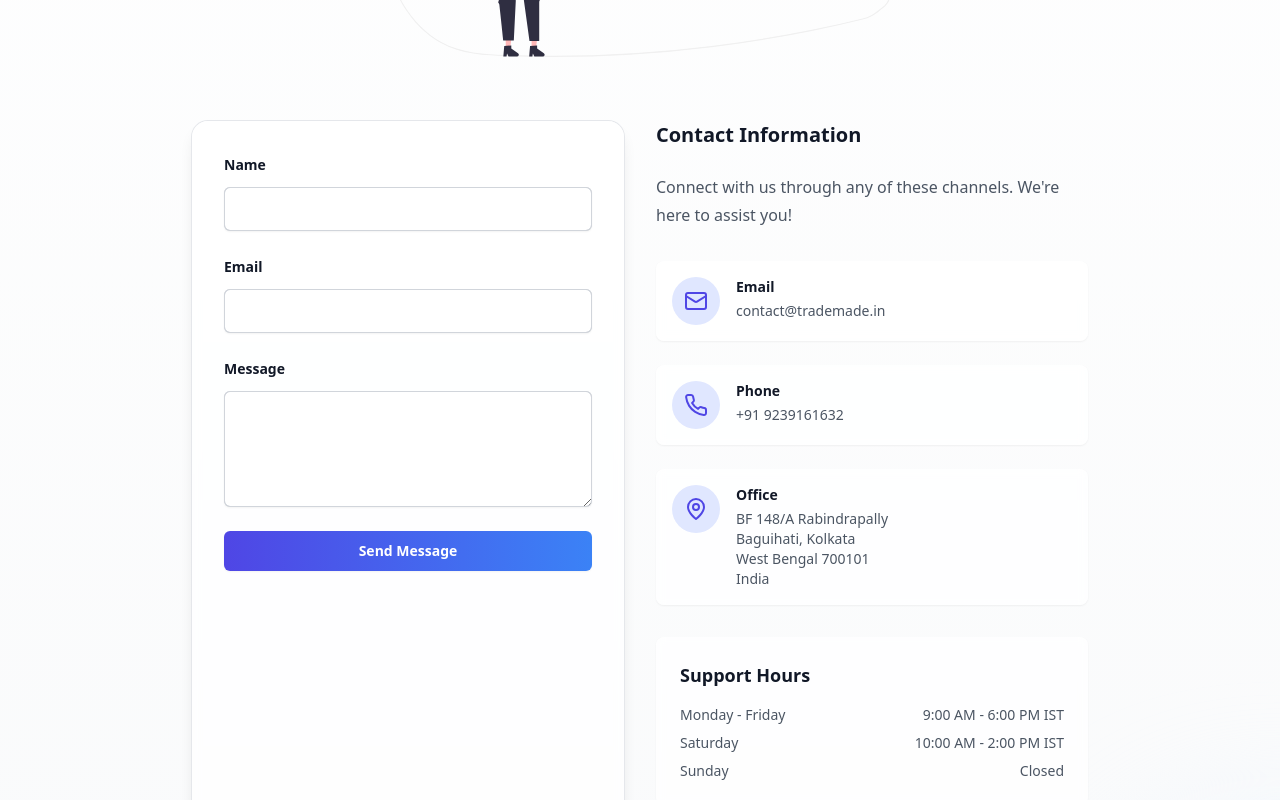
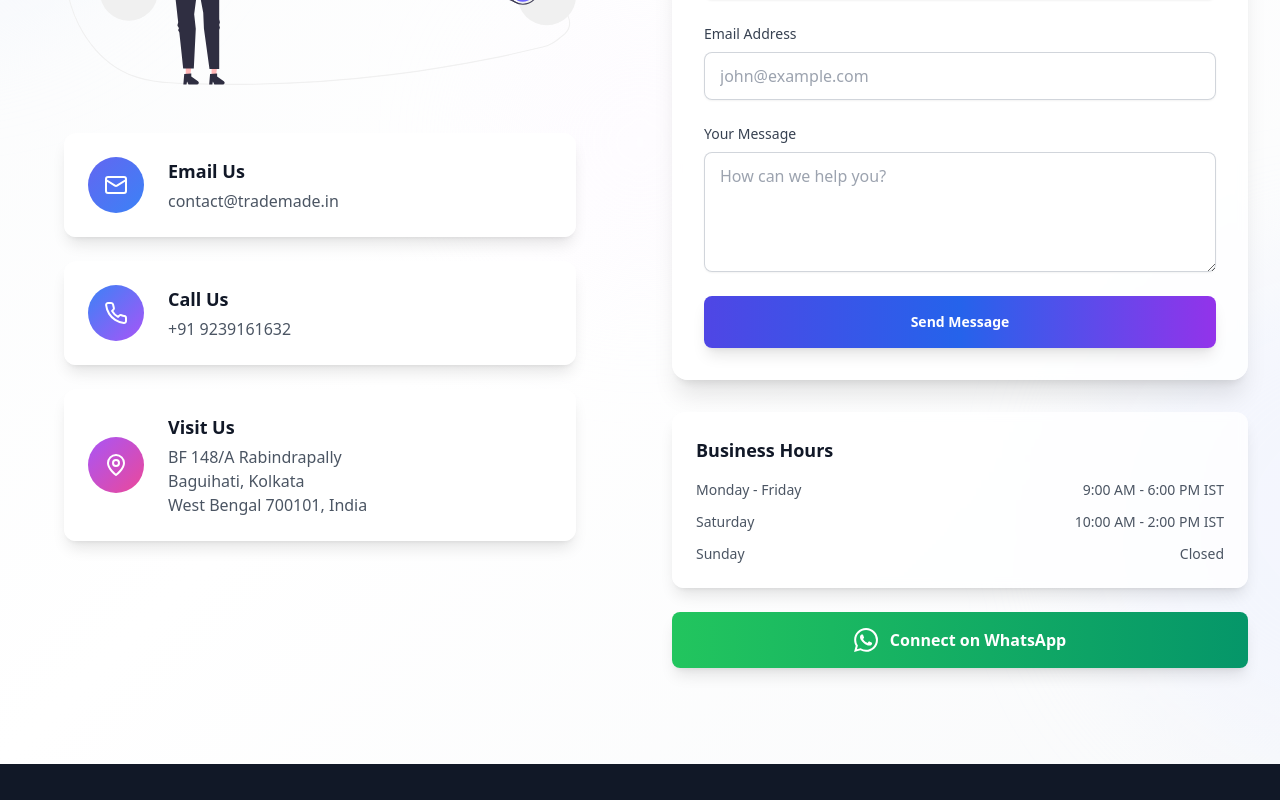
Before and after one commit to bluebuckres/trademade_web, a React (Vite) app: page /contact in a window 1280 px wide. Shown: the part 560-1360 px from the top of the page. Built offline with nearby package versions, Linux system fonts and the light colour scheme.

Commit message:
Enhance Contact page with premium enterprise-level design and UX improvements

```diff
--- a/src/components/Contact.tsx
+++ b/src/components/Contact.tsx
@@ -2,99 +2,157 @@ import { motion } from 'framer-motion';
 import { Mail, Phone, MapPin } from 'lucide-react';
 
 export const Contact = () => {
-  const whatsappNumber = "919239161632"; // Format: country code (91) + number
+  const whatsappNumber = "919239161632";
   const whatsappLink = `https://wa.me/${whatsappNumber}`;
 
   return (
-    <div className="relative bg-gradient-to-b from-white to-gray-50 py-24 sm:py-32 overflow-hidden">
-      {/* Background decorative elements */}
-      <div className="absolute inset-0 overflow-hidden">
-        <div className="absolute left-0 top-0 h-96 w-96 -translate-x-1/2 -translate-y-1/2 rounded-full bg-indigo-50 blur-3xl"/>
-        <div className="absolute right-0 bottom-0 h-96 w-96 translate-x-1/2 translate-y-1/2 rounded-full bg-blue-50 blur-3xl"/>
+    <div className="relative min-h-screen bg-gradient-to-br from-gray-50 via-white to-gray-50 overflow-hidden">
+      {/* Decorative elements */}
+      <div className="absolute inset-0 overflow-hidden pointer-events-none">
+        <div className="absolute -left-1/4 top-0 h-[500px] w-[500px] rounded-full bg-blue-50/50 blur-3xl"/>
+        <div className="absolute -right-1/4 bottom-0 h-[500px] w-[500px] rounded-full bg-indigo-50/50 blur-3xl"/>
+        <div className="absolute left-1/2 top-1/2 h-[300px] w-[300px] -translate-x-1/2 -translate-y-1/2 rounded-full bg-purple-50/30 blur-3xl"/>
       </div>
 
-      <div className="relative mx-auto max-w-7xl px-6 lg:px-8">
+      <div className="relative mx-auto max-w-7xl px-4 py-24 sm:px-6 lg:px-8">
+        {/* Header Section */}
         <motion.div
           initial={{ opacity: 0, y: 20 }}
           animate={{ opacity: 1, y: 0 }}
-          transition={{ duration: 0.5 }}
-          className="mx-auto max-w-2xl text-center"
+          transition={{ duration: 0.6 }}
+          className="text-center mb-16"
         >
-          <h2 className="text-4xl font-bold tracking-tight text-gray-900 sm:text-5xl bg-clip-text text-transparent bg-gradient-to-r from-indigo-600 to-blue-500">
-            Let's Connect
-          </h2>
-          <p className="mt-6 text-lg leading-8 text-gray-600">
-            Have questions about TradeMade? We're here to help you succeed.
+          <h1 className="text-5xl font-bold tracking-tight bg-gradient-to-r from-indigo-600 via-blue-600 to-purple-600 bg-clip-text text-transparent sm:text-6xl">
+            Get in Touch
+          </h1>
+          <p className="mt-6 text-lg leading-8 text-gray-600 max-w-2xl mx-auto">
+            Experience the future of trading with TradeMade. Our team is ready to assist you in revolutionizing your trading journey.
           </p>
         </motion.div>
 
-        {/* SVG Illustration */}
+        <div className="grid grid-cols-1 lg:grid-cols-2 gap-x-16 gap-y-8">
+          {/* Left Column - Illustration & Contact Info */}
           <motion.div
-          initial={{ opacity: 0, scale: 0.8 }}
-          animate={{ opacity: 1, scale: 1 }}
-          transition={{ duration: 0.5, delay: 0.2 }}
-          className="mx-auto mt-12 max-w-lg"
+            initial={{ opacity: 0, x: -20 }}
+            animate={{ opacity: 1, x: 0 }}
+            transition={{ duration: 0.6, delay: 0.2 }}
+            className="relative"
           >
+            {/* Illustration */}
+            <div className="mb-12">
               <img
                 src="/undraw_contact-us_kcoa.svg"
                 alt="Contact illustration"
-            className="w-full h-auto"
+                className="w-full max-w-lg mx-auto h-auto"
               />
+            </div>
+
+            {/* Contact Cards */}
+            <div className="space-y-6 max-w-lg mx-auto">
+              <motion.div
+                whileHover={{ scale: 1.02 }}
+                className="flex items-center gap-6 p-6 rounded-xl bg-white/80 backdrop-blur-sm shadow-lg hover:shadow-xl transition-all duration-300"
+              >
+                <div className="flex-shrink-0">
+                  <div className="w-14 h-14 rounded-full bg-gradient-to-br from-indigo-500 to-blue-500 flex items-center justify-center">
+                    <Mail className="h-6 w-6 text-white" />
+                  </div>
+                </div>
+                <div>
+                  <h3 className="text-lg font-semibold text-gray-900">Email Us</h3>
+                  <p className="mt-1 text-gray-600">contact@trademade.in</p>
+                </div>
               </motion.div>
 
-        <div className="mx-auto mt-16 grid max-w-4xl grid-cols-1 gap-8 sm:grid-cols-2">
+              <motion.div
+                whileHover={{ scale: 1.02 }}
+                className="flex items-center gap-6 p-6 rounded-xl bg-white/80 backdrop-blur-sm shadow-lg hover:shadow-xl transition-all duration-300"
+              >
+                <div className="flex-shrink-0">
+                  <div className="w-14 h-14 rounded-full bg-gradient-to-br from-blue-500 to-purple-500 flex items-center justify-center">
+                    <Phone className="h-6 w-6 text-white" />
+                  </div>
+                </div>
+                <div>
+                  <h3 className="text-lg font-semibold text-gray-900">Call Us</h3>
+                  <p className="mt-1 text-gray-600">+91 9239161632</p>
+                </div>
+              </motion.div>
+
+              <motion.div
+                whileHover={{ scale: 1.02 }}
+                className="flex items-center gap-6 p-6 rounded-xl bg-white/80 backdrop-blur-sm shadow-lg hover:shadow-xl transition-all duration-300"
+              >
+                <div className="flex-shrink-0">
+                  <div className="w-14 h-14 rounded-full bg-gradient-to-br from-purple-500 to-pink-500 flex items-center justify-center">
+                    <MapPin className="h-6 w-6 text-white" />
+                  </div>
+                </div>
+                <div>
+                  <h3 className="text-lg font-semibold text-gray-900">Visit Us</h3>
+                  <p className="mt-1 text-gray-600">
+                    BF 148/A Rabindrapally<br />
+                    Baguihati, Kolkata<br />
+                    West Bengal 700101, India
+                  </p>
+                </div>
+              </motion.div>
+            </div>
+          </motion.div>
+
+          {/* Right Column - Form & Additional Info */}
+          <motion.div
+            initial={{ opacity: 0, x: 20 }}
+            animate={{ opacity: 1, x: 0 }}
+            transition={{ duration: 0.6, delay: 0.3 }}
+            className="lg:mt-0"
+          >
             {/* Contact Form */}
-          <motion.div
-            initial={{ opacity: 0, x: -20 }}
-            animate={{ opacity: 1, x: 0 }}
-            transition={{ duration: 0.5, delay: 0.3 }}
-            className="rounded-2xl bg-white/80 backdrop-blur-sm p-8 shadow-lg ring-1 ring-gray-200"
-          >
-            <form action="#" method="POST" className="space-y-6">
+            <div className="rounded-2xl bg-white/80 backdrop-blur-sm p-8 shadow-xl">
+              <h2 className="text-2xl font-semibold text-gray-900 mb-8">Send us a Message</h2>
+              <form className="space-y-6">
                 <div>
-                <label htmlFor="name" className="block text-sm font-semibold leading-6 text-gray-900">
-                  Name
+                  <label htmlFor="name" className="block text-sm font-medium text-gray-700">
+                    Full Name
                   </label>
-                <div className="mt-2.5 relative">
+                  <div className="mt-2">
                     <input
                       type="text"
                       name="name"
                       id="name"
-                    autoComplete="name"
-                    className="block w-full rounded-md border-0 px-3.5 py-2.5 text-gray-900 shadow-sm ring-1 ring-inset ring-gray-300 placeholder:text-gray-400 focus:ring-2 focus:ring-inset focus:ring-indigo-600 sm:text-sm sm:leading-6 transition-all duration-200"
+                      className="block w-full rounded-lg border-0 px-4 py-3 text-gray-900 shadow-sm ring-1 ring-inset ring-gray-300 placeholder:text-gray-400 focus:ring-2 focus:ring-inset focus:ring-indigo-600 transition-all duration-200"
+                      placeholder="John Doe"
                     />
-                  <div className="absolute inset-0 rounded-md pointer-events-none ring-1 ring-inset ring-gray-300 transition-all duration-200"/>
                   </div>
                 </div>
 
                 <div>
-                <label htmlFor="email" className="block text-sm font-semibold leading-6 text-gray-900">
-                  Email
+                  <label htmlFor="email" className="block text-sm font-medium text-gray-700">
+                    Email Address
                   </label>
-                <div className="mt-2.5 relative">
+                  <div className="mt-2">
                     <input
                       type="email"
                       name="email"
                       id="email"
-                    autoComplete="email"
-                    className="block w-full rounded-md border-0 px-3.5 py-2.5 text-gray-900 shadow-sm ring-1 ring-inset ring-gray-300 placeholder:text-gray-400 focus:ring-2 focus:ring-inset focus:ring-indigo-600 sm:text-sm sm:leading-6 transition-all duration-200"
+                      className="block w-full rounded-lg border-0 px-4 py-3 text-gray-900 shadow-sm ring-1 ring-inset ring-gray-300 placeholder:text-gray-400 focus:ring-2 focus:ring-inset focus:ring-indigo-600 transition-all duration-200"
+                      placeholder="john@example.com"
                     />
-                  <div className="absolute inset-0 rounded-md pointer-events-none ring-1 ring-inset ring-gray-300 transition-all duration-200"/>
                   </div>
                 </div>
 
                 <div>
-                <label htmlFor="message" className="block text-sm font-semibold leading-6 text-gray-900">
-                  Message
+                  <label htmlFor="message" className="block text-sm font-medium text-gray-700">
+                    Your Message
                   </label>
-                <div className="mt-2.5 relative">
+                  <div className="mt-2">
                     <textarea
+                      id="message"
                       name="message"
-                    id="message"
                       rows={4}
-                    className="block w-full rounded-md border-0 px-3.5 py-2.5 text-gray-900 shadow-sm ring-1 ring-inset ring-gray-300 placeholder:text-gray-400 focus:ring-2 focus:ring-inset focus:ring-indigo-600 sm:text-sm sm:leading-6 transition-all duration-200"
+                      className="block w-full rounded-lg border-0 px-4 py-3 text-gray-900 shadow-sm ring-1 ring-inset ring-gray-300 placeholder:text-gray-400 focus:ring-2 focus:ring-inset focus:ring-indigo-600 transition-all duration-200"
+                      placeholder="How can we help you?"
                     />
-                  <div className="absolute inset-0 rounded-md pointer-events-none ring-1 ring-inset ring-gray-300 transition-all duration-200"/>
                   </div>
                 </div>
 
@@ -102,109 +160,50 @@ export const Contact = () => {
                   whileHover={{ scale: 1.02 }}
                   whileTap={{ scale: 0.98 }}
                   type="submit"
-                className="block w-full rounded-md bg-gradient-to-r from-indigo-600 to-blue-500 px-3.5 py-2.5 text-center text-sm font-semibold text-white shadow-sm hover:from-indigo-500 hover:to-blue-400 focus-visible:outline focus-visible:outline-2 focus-visible:outline-offset-2 focus-visible:outline-indigo-600 transition-all duration-200"
+                  className="w-full rounded-lg bg-gradient-to-r from-indigo-600 via-blue-600 to-purple-600 px-4 py-4 text-sm font-semibold text-white shadow-lg hover:shadow-xl focus:outline-none focus:ring-2 focus:ring-offset-2 focus:ring-indigo-600 transition-all duration-200"
                 >
                   Send Message
                 </motion.button>
               </form>
-          </motion.div>
-
-          {/* Contact Information */}
-          <motion.div
-            initial={{ opacity: 0, x: 20 }}
-            animate={{ opacity: 1, x: 0 }}
-            transition={{ duration: 0.5, delay: 0.3 }}
-            className="space-y-8"
-          >
-            <div>
-              <h3 className="text-xl font-semibold text-gray-900">Contact Information</h3>
-              <p className="mt-6 text-base leading-7 text-gray-600">
-                Connect with us through any of these channels. We're here to assist you!
-              </p>
             </div>
 
-            <div className="space-y-6">
+            {/* Support Hours & WhatsApp */}
+            <div className="mt-8 space-y-6">
               <motion.div
-                whileHover={{ scale: 1.02, backgroundColor: 'rgba(255, 255, 255, 0.9)' }}
-                className="flex gap-x-4 p-4 rounded-lg bg-white/80 backdrop-blur-sm shadow-sm hover:shadow-md transition-all duration-200"
+                whileHover={{ scale: 1.02 }}
+                className="rounded-xl bg-white/80 backdrop-blur-sm p-6 shadow-lg"
               >
-                <div className="flex items-center justify-center w-12 h-12 rounded-full bg-indigo-100">
-                  <Mail className="h-6 w-6 text-indigo-600" />
-                </div>
-                <div>
-                  <p className="text-sm font-semibold text-gray-900">Email</p>
-                  <p className="mt-1 text-sm text-gray-600">contact@trademade.in</p>
-                </div>
-              </motion.div>
-
-              <motion.div
-                whileHover={{ scale: 1.02, backgroundColor: 'rgba(255, 255, 255, 0.9)' }}
-                className="flex gap-x-4 p-4 rounded-lg bg-white/80 backdrop-blur-sm shadow-sm hover:shadow-md transition-all duration-200"
-              >
-                <div className="flex items-center justify-center w-12 h-12 rounded-full bg-indigo-100">
-                  <Phone className="h-6 w-6 text-indigo-600" />
-                </div>
-                <div>
-                  <p className="text-sm font-semibold text-gray-900">Phone</p>
-                  <p className="mt-1 text-sm text-gray-600">+91 9239161632</p>
-                </div>
-              </motion.div>
-
-              <motion.div
-                whileHover={{ scale: 1.02, backgroundColor: 'rgba(255, 255, 255, 0.9)' }}
-                className="flex gap-x-4 p-4 rounded-lg bg-white/80 backdrop-blur-sm shadow-sm hover:shadow-md transition-all duration-200"
-              >
-                <div className="flex items-center justify-center w-12 h-12 rounded-full bg-indigo-100">
-                  <MapPin className="h-6 w-6 text-indigo-600" />
-                </div>
-                <div>
-                  <p className="text-sm font-semibold text-gray-900">Office</p>
-                  <p className="mt-1 text-sm text-gray-600">
-                    BF 148/A Rabindrapally<br />
-                    Baguihati, Kolkata<br />
-                    West Bengal 700101<br />
-                    India
-                  </p>
-                </div>
-              </motion.div>
-            </div>
-
-            {/* Support Hours */}
-            <motion.div
-              whileHover={{ scale: 1.02, backgroundColor: 'rgba(255, 255, 255, 0.9)' }}
-              className="rounded-lg bg-white/80 backdrop-blur-sm p-6 shadow-sm hover:shadow-md transition-all duration-200"
-            >
-              <h3 className="text-lg font-semibold text-gray-900">Support Hours</h3>
-              <dl className="mt-4 space-y-2 text-sm text-gray-600">
-                <div className="flex justify-between">
-                  <dt>Monday - Friday</dt>
+                <h3 className="text-lg font-semibold text-gray-900 mb-4">Business Hours</h3>
+                <dl className="space-y-3 text-sm text-gray-600">
+                  <div className="flex justify-between items-center">
+                    <dt className="font-medium">Monday - Friday</dt>
                     <dd>9:00 AM - 6:00 PM IST</dd>
                   </div>
-                <div className="flex justify-between">
-                  <dt>Saturday</dt>
+                  <div className="flex justify-between items-center">
+                    <dt className="font-medium">Saturday</dt>
                     <dd>10:00 AM - 2:00 PM IST</dd>
                   </div>
-                <div className="flex justify-between">
-                  <dt>Sunday</dt>
+                  <div className="flex justify-between items-center">
+                    <dt className="font-medium">Sunday</dt>
                     <dd>Closed</dd>
                   </div>
                 </dl>
               </motion.div>
 
-            {/* WhatsApp Button */}
               <motion.a
                 href={whatsappLink}
                 target="_blank"
                 rel="noopener noreferrer"
                 whileHover={{ scale: 1.02 }}
                 whileTap={{ scale: 0.98 }}
-              className="flex items-center justify-center gap-2 w-full rounded-lg bg-gradient-to-r from-green-500 to-green-600 px-4 py-4 text-center text-sm font-semibold text-white shadow-sm hover:from-green-600 hover:to-green-700 transition-all duration-200"
+                className="flex items-center justify-center gap-3 w-full rounded-lg bg-gradient-to-r from-green-500 to-emerald-600 px-6 py-4 text-base font-semibold text-white shadow-lg hover:shadow-xl transition-all duration-200"
               >
                 <svg className="w-6 h-6 fill-current" viewBox="0 0 24 24">
                   <path d="M17.472 14.382c-.297-.149-1.758-.867-2.03-.967-.273-.099-.471-.148-.67.15-.197.297-.767.966-.94 1.164-.173.199-.347.223-.644.075-.297-.15-1.255-.463-2.39-1.475-.883-.788-1.48-1.761-1.653-2.059-.173-.297-.018-.458.13-.606.134-.133.298-.347.446-.52.149-.174.198-.298.298-.497.099-.198.05-.371-.025-.52-.075-.149-.669-1.612-.916-2.207-.242-.579-.487-.5-.669-.51-.173-.008-.371-.01-.57-.01-.198 0-.52.074-.792.372-.272.297-1.04 1.016-1.04 2.479 0 1.462 1.065 2.875 1.213 3.074.149.198 2.096 3.2 5.077 4.487.709.306 1.262.489 1.694.625.712.227 1.36.195 1.871.118.571-.085 1.758-.719 2.006-1.413.248-.694.248-1.289.173-1.413-.074-.124-.272-.198-.57-.347m-5.421 7.403h-.004a9.87 9.87 0 01-5.031-1.378l-.361-.214-3.741.982.998-3.648-.235-.374a9.86 9.86 0 01-1.51-5.26c.001-5.45 4.436-9.884 9.888-9.884 2.64 0 5.122 1.03 6.988 2.898a9.825 9.825 0 012.893 6.994c-.003 5.45-4.437 9.884-9.885 9.884m8.413-18.297A11.815 11.815 0 0012.05 0C5.495 0 .16 5.335.157 11.892c0 2.096.547 4.142 1.588 5.945L.057 24l6.305-1.654a11.882 11.882 0 005.683 1.448h.005c6.554 0 11.89-5.335 11.893-11.893a11.821 11.821 0 00-3.48-8.413z"/>
                 </svg>
-              Chat on WhatsApp
+                Connect on WhatsApp
               </motion.a>
+            </div>
           </motion.div>
         </div>
       </div>
```
Lines whose indentation alone changed are shown as unchanged.
